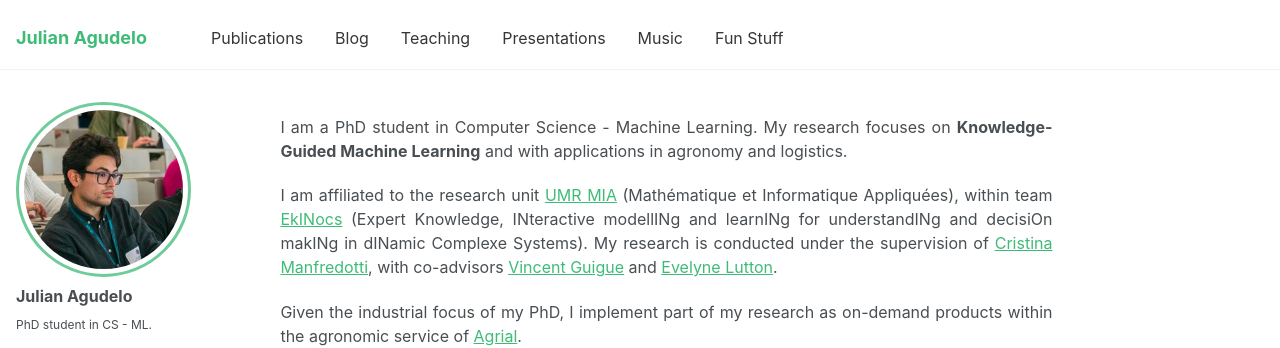
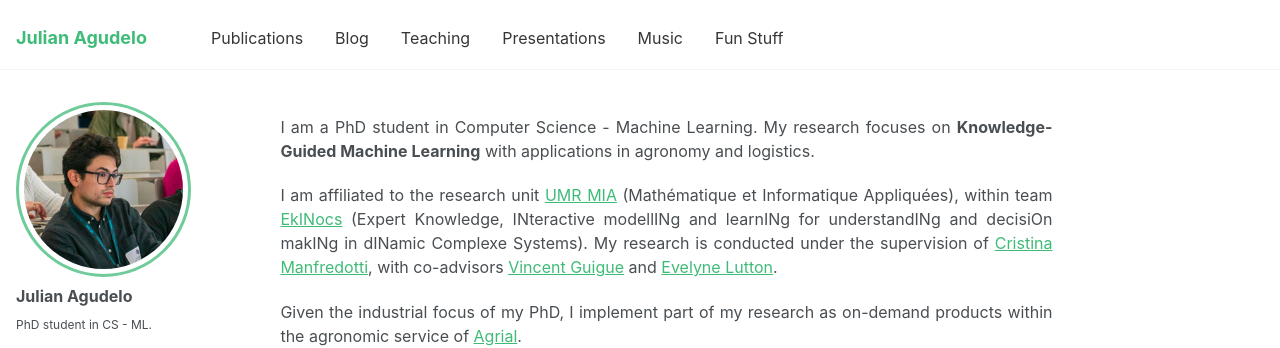
Before and after one commit to JulAgu/JulAgu.github.io, a Jekyll site: the page built from _pages/about.md, in a window 1280 px wide and 1243 px high. Shown: the top 348 px of the window. Built offline with Jekyll 4.4.1, drawn with Linux system fonts in a browser that asks for light colours; some web fonts are replaced.

```diff
--- a/_pages/about.md
+++ b/_pages/about.md
@@ -7,7 +7,7 @@
   - /about.html
 ---
 
-I am a PhD student in Computer Science - Machine Learning. My research focuses on **Knowledge-Guided Machine Learning** and with applications in agronomy and logistics.
+I am a PhD student in Computer Science - Machine Learning. My research focuses on **Knowledge-Guided Machine Learning** with applications in agronomy and logistics.
 
 I am affiliated to the research unit [UMR MIA](https://mia-ps.inrae.fr/) (Mathématique et Informatique Appliquées), within team [EkINocs](https://mia-ps.inrae.fr/ekinocs) (Expert Knowledge, INteractive modellINg and learnINg for understandINg and decisiOn makINg in dINamic Complexe Systems). My research is conducted under the supervision of [Cristina Manfredotti](https://mia-ps.inrae.fr/cristina-manfredotti), with co-advisors [Vincent Guigue](https://vguigue.github.io/) and [Evelyne Lutton](http://evelyne.lutton.free.fr/).
 
```
Also changed, not shown: _pages/fun-stuff.md (+3 -0 lines).
